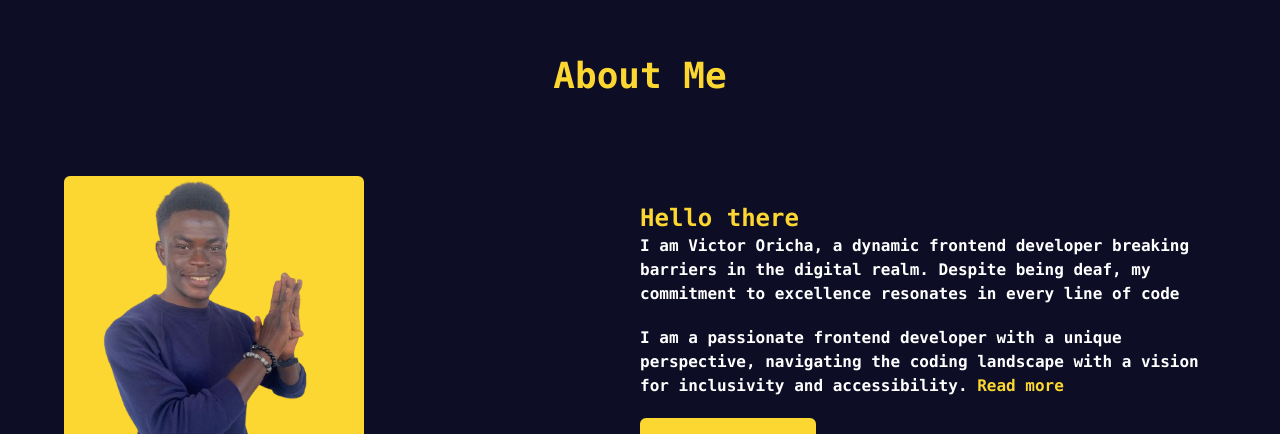
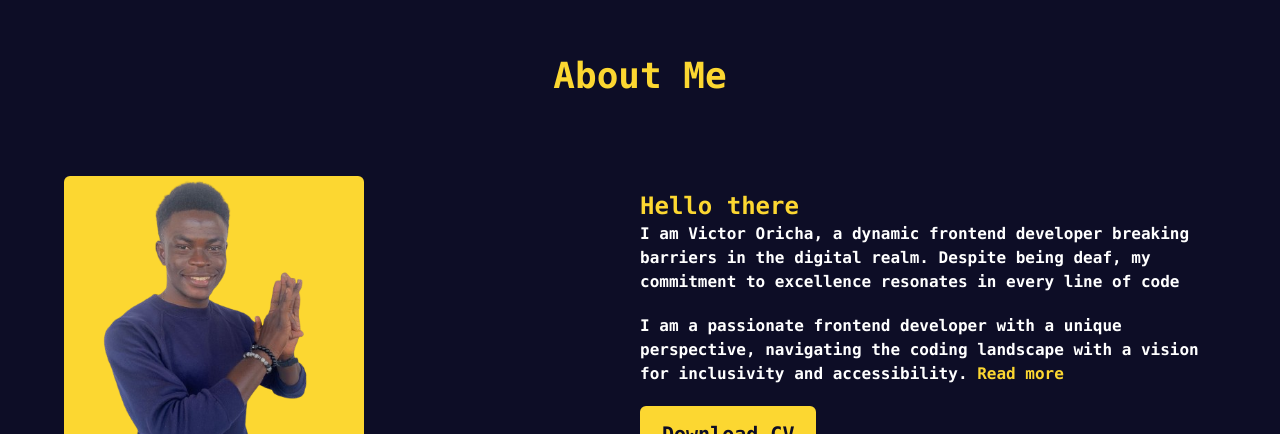
Before and after one commit to Vikkycode/portfolio-website, a Next.js app: page / in a window 1280 px wide. Shown: the part 904-1338 px from the top of the page. Built offline with nearby package versions, Linux system fonts and the light colour scheme.

Commit message:
added about page

```diff
--- a/src/components/About.tsx
+++ b/src/components/About.tsx
@@ -22,7 +22,7 @@ const About = () => {
             />
         </div>
         <div className='max-w-xl ml-5 lg:ml-28'>
-            <h1 className='pt-6  font-semibold text-center xl:text-start text-[#fcd731] font-mono font-[900] text-2xl'>Hello there</h1>
+            <h1 className='pt-6 xl:pt-0 font-semibold text-center xl:text-start text-[#fcd731] font-mono font-[900] text-2xl'>Hello there</h1>
             <div className='flex flex-col space-y-5'>
             <p className='text-white font-mono font-[900] text-start text-[16px]'>I am Victor Oricha, a dynamic frontend developer breaking barriers in the digital realm. Despite being deaf, my commitment to excellence resonates in every line of code</p>
             <p className='text-white font-mono text-start font-[900] text-[16px]'>I am a passionate frontend developer with a unique perspective, navigating the coding landscape with a vision for inclusivity and accessibility. {" "} <Link href={'/about'} aria-label='about me' className='text-[#fcd731]'>Read more</Link></p>
--- a/src/components/Hero.tsx
+++ b/src/components/Hero.tsx
@@ -2,6 +2,7 @@ import Image from 'next/image'
 import avatar from '../asses/vic.png'
 import style from '../styles/global.module.css'
 import Button from './Button'
+import Link from 'next/link'
 
 const Hero = () => {
   return (
@@ -12,14 +13,19 @@ const Hero = () => {
         <h1 className={`text-white  font-mono font-[900] text-4xl xl:text-6xl  mb-5`}>Hello, I am <span className='text-[#fcd731]'>Victor,</span></h1>
         <h1 className='text-3xl lg:text-6xl font-semibold mb-5'> Deaf Frontend Developer</h1>
         <div className='flex space-y-6 space-x-0 items-center flex-col xl:flex-row xl:space-y-0 xl:space-x-6 '>
+
+         <Link href={`#Contact`}>
          <Button
           btn="Hire me"
           className="focus-visible:outline-2  border-2 border-[#fcd731] transition delay-100 bg-[#fcd731] text-[#0d0d26]  font-mono font-[900] text-xl py-3 px-5  rounded-md  hover:text-[#fcd731] hover:bg-transparent hover:bg-yellow-200"
           />
+         </Link>
+         <Link href={`#portfolio`}>
         <Button
           btn="view my portfolio"
           className="focus-visible:outline-2  border-2 border-[#fcd731] transition delay-100 bg-transparent  font-mono font-[900] text-xl  text-[#fcd731] py-3 px-5  rounded-md hover:text-[#0d0d26] hover:bg-[#fcd731]"
           />
+         </Link>
         </div>
         </div>
         <div className='h-[300px] w-[300px]  bg-[#0d0d26] rounded-full  border-x-cyan-500 border-y-red-500 lg:invisible' tabIndex={0}></div>
```
